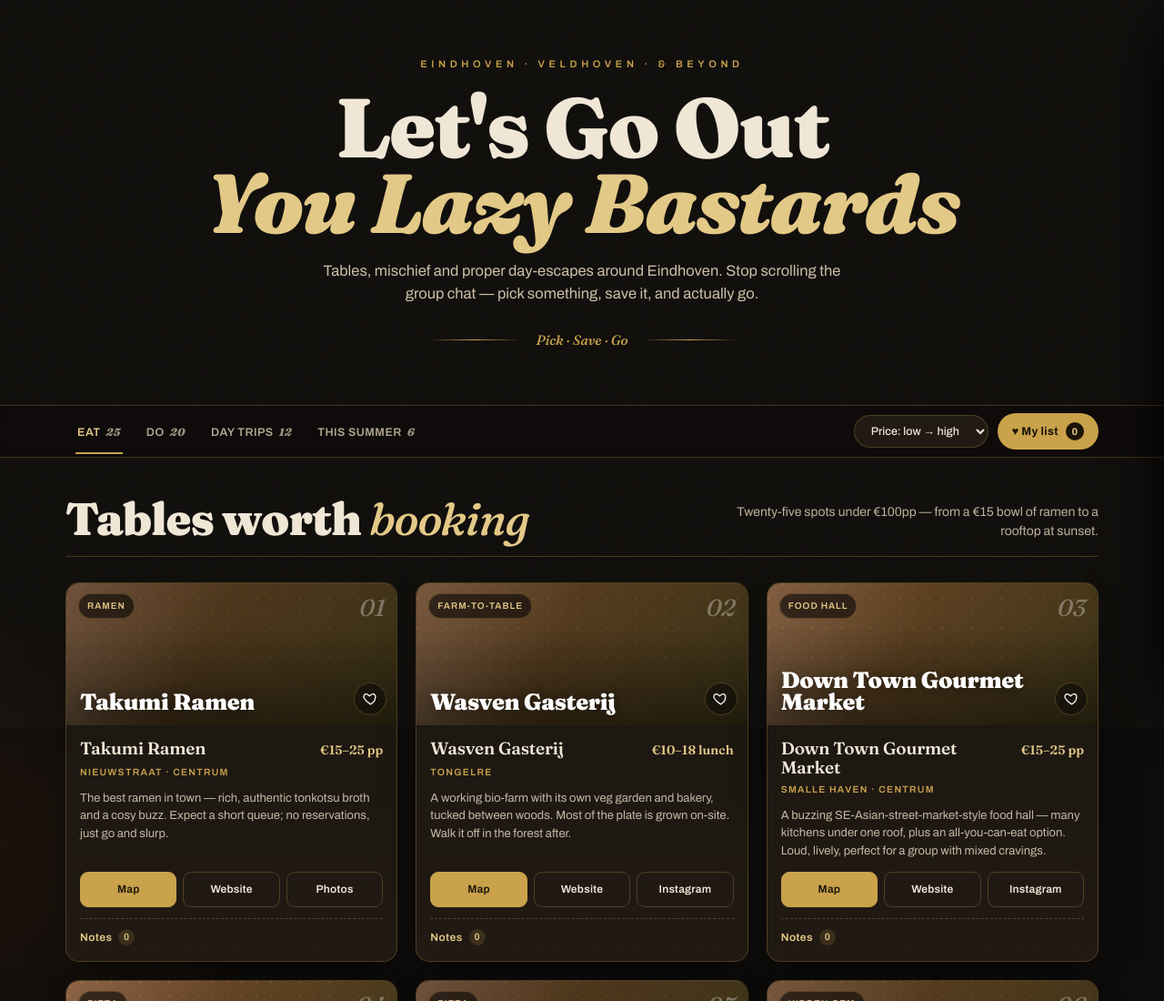
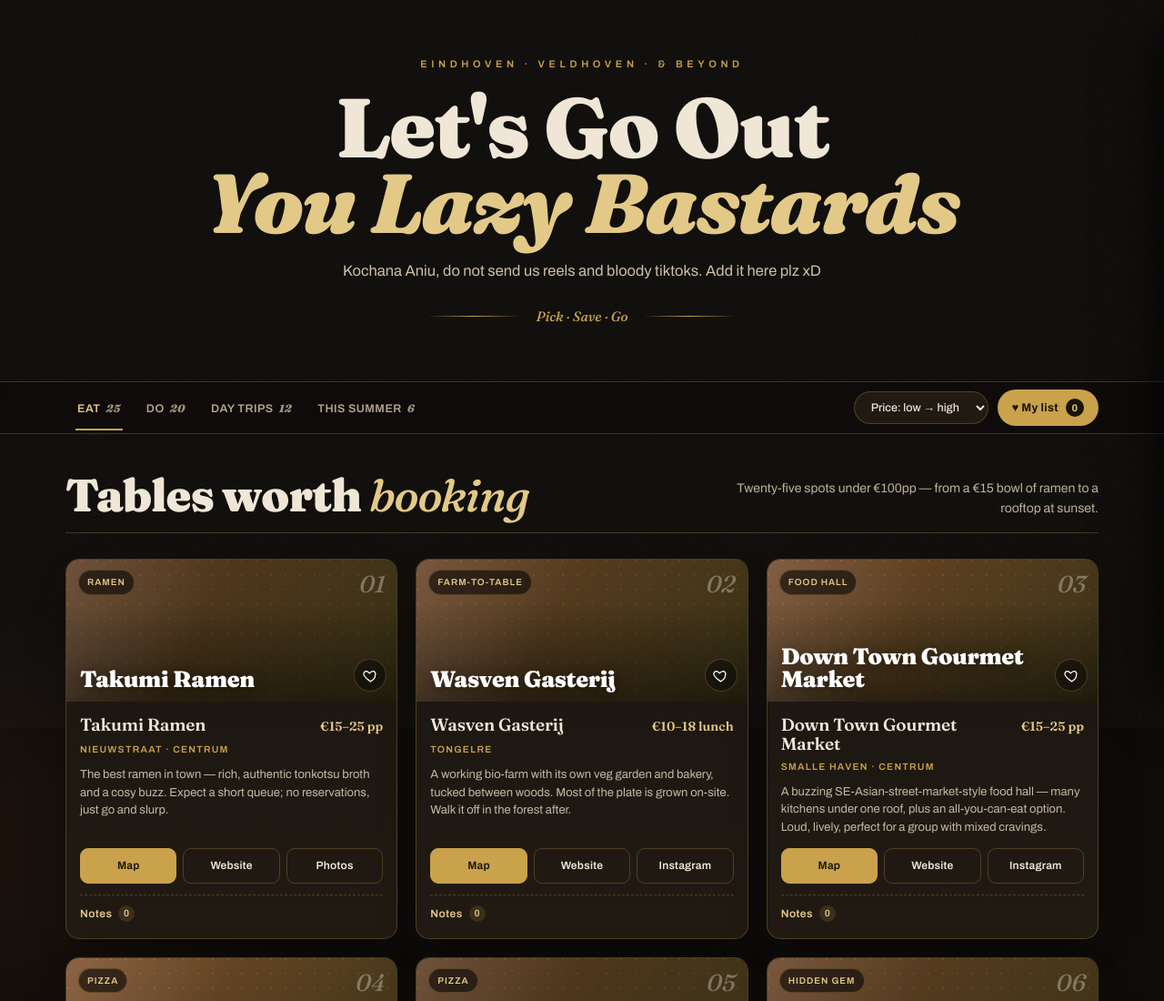
Before and after one commit to BielikBazuka/TomBombadil, a plain HTML site: page index.html in a window 1280 px wide. Shown: the top 1100 px of the page at 91% size. Drawn offline with Linux system fonts and the light colour scheme.

Commit message:
Update header subtitle in index.html

```diff
--- a/index.html
+++ b/index.html
@@ -163,7 +163,7 @@
   <div class="wrap">
     <div class="kicker">Eindhoven · Veldhoven · & beyond</div>
     <h1>Let's Go Out<em>You Lazy Bastards</em></h1>
-    <p class="sub">Tables, mischief and proper day-escapes around Eindhoven. Stop scrolling the group chat — pick something, save it, and actually go.</p>
+    <p class="sub">Kochana Aniu, do not send us reels and bloody tiktoks. Add it here plz xD</p>
     <div class="rule"><span>Pick · Save · Go</span></div>
   </div>
 </header>
```
